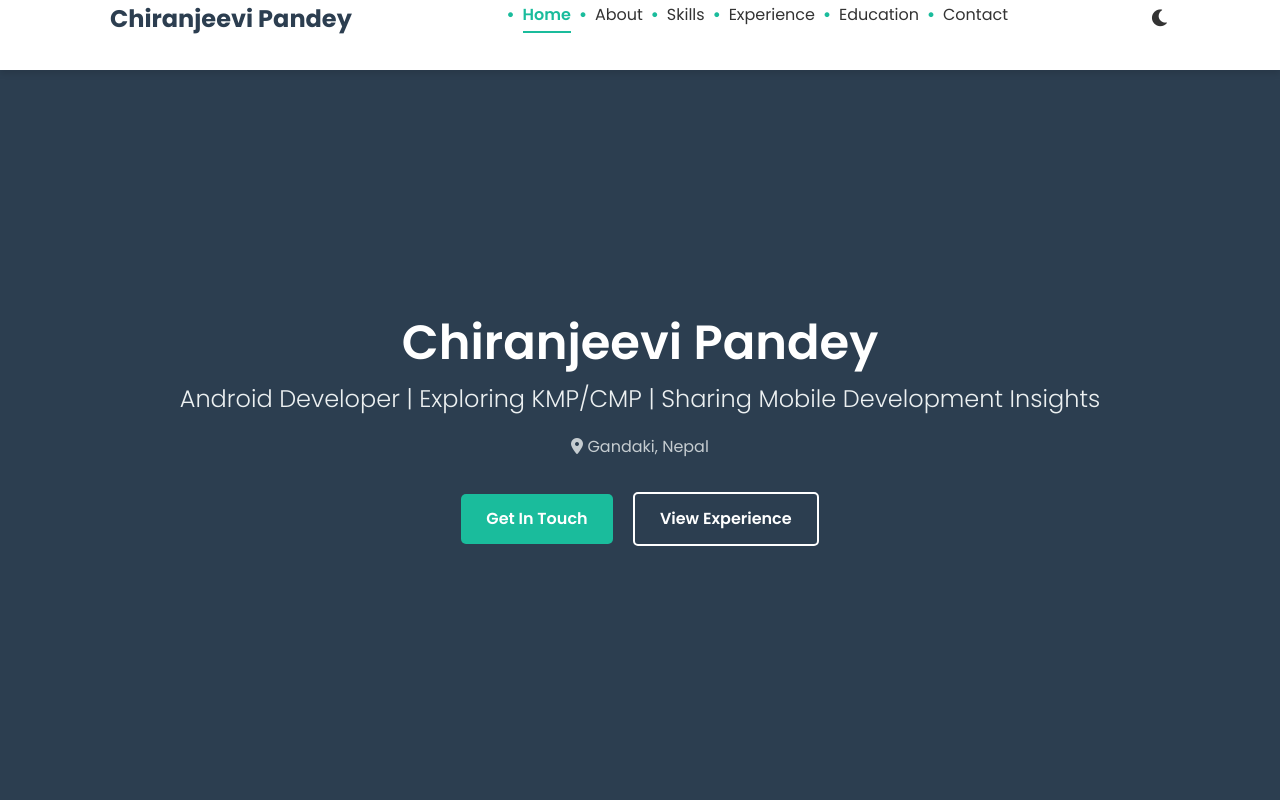
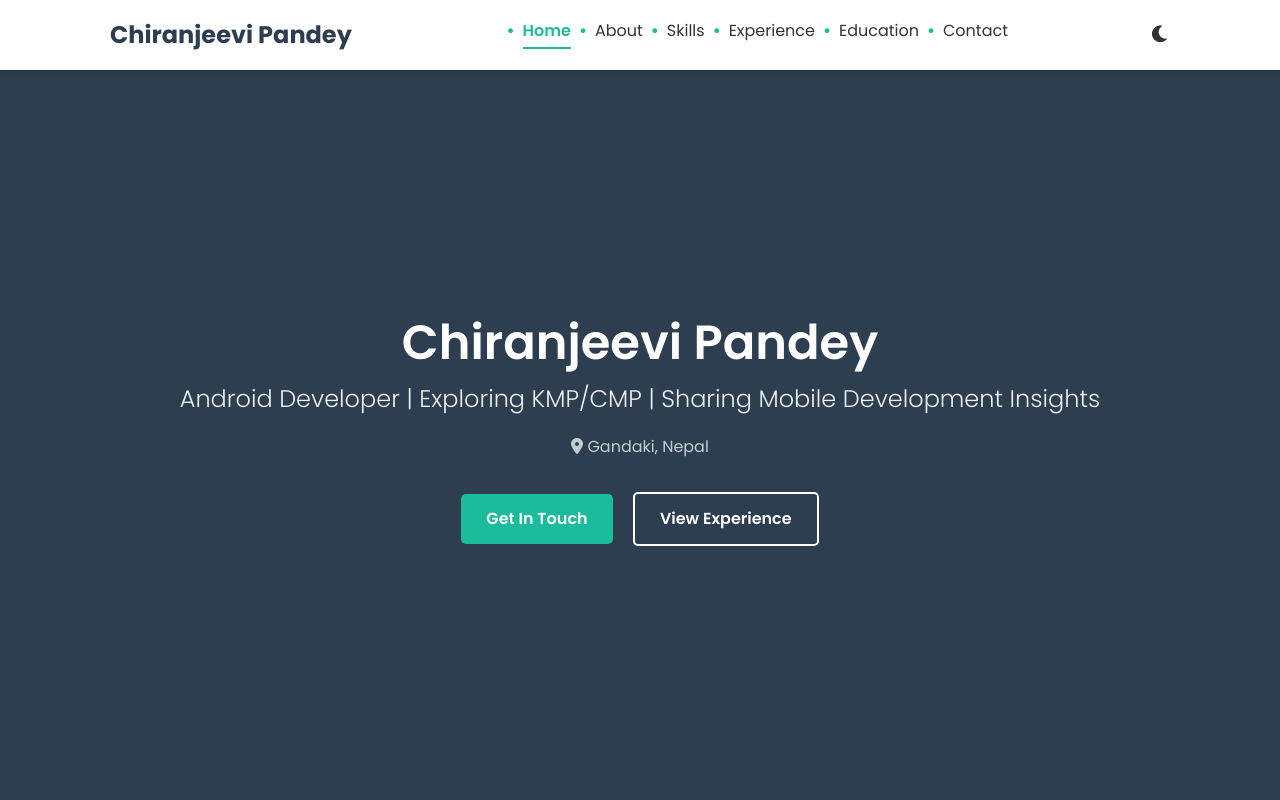
Before and after one commit to theGBguy/thegbguy.github.io, a plain HTML site: page index.html in a window 1280 px wide. Shown: the top 800 px of the page. Drawn offline with Linux system fonts and the light colour scheme.

Commit message:
update header style

```diff
--- a/style.css
+++ b/style.css
@@ -168,6 +168,10 @@ ul li::before {
 
 body.dark-mode .header {
     background-color: var(--dark-card-bg);
+}
+
+.navbar {
+    height: 100%;
 }
 
 .navbar .container {
```
